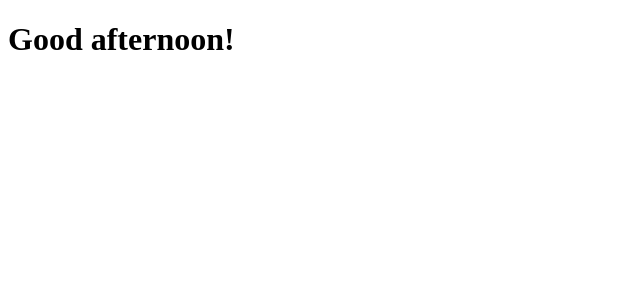
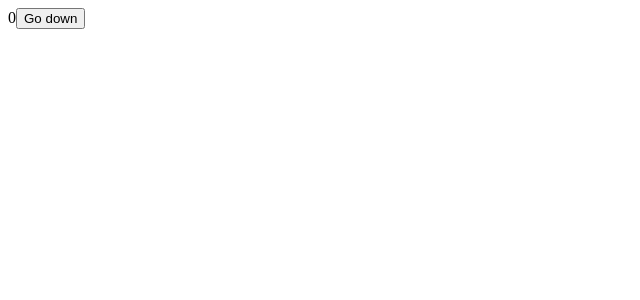
Before and after one commit to muxlisa-maxmudova/react.js.start, a React (Vite) app: page / in a window 1280 px wide. Shown: the top 300 px of the page, without its empty margins (0-640 px from the left). Built offline with nearby package versions, Linux system fonts and the light colour scheme.

Commit message:
UseState In Separate Files end

```diff
--- a/src/App.jsx
+++ b/src/App.jsx
@@ -1,9 +1,13 @@
-import Greeting from "./ConditionalRendering/Greeting.jsx";
+//import Greeting from "./ConditionalRendering/Greeting.jsx";
+import {useState} from "react";
+import UseStateInSeparateFiles from "./Hooks/UseStateInSeparateFiles.jsx";
+export const App = () => {
+   const [number, setNumber] = useState(0)
 
-export const App = () => {
+
     return (
         <main>
-            <Greeting/>
+           <UseStateInSeparateFiles number={number} setNumber={()=>setNumber(number-1)}/>
         </main>
     )
 }
--- /dev/null
+++ b/src/Hooks/UseStateInSeparateFiles.jsx
@@ -0,0 +1,11 @@
+const UseStateInSeparateFiles = (props) => {
+    return (
+        <div>
+            {props.number}
+            <button onClick={props.setNumber}>
+                Go down
+            </button>
+        </div>
+    )
+}
+export default UseStateInSeparateFiles
```
